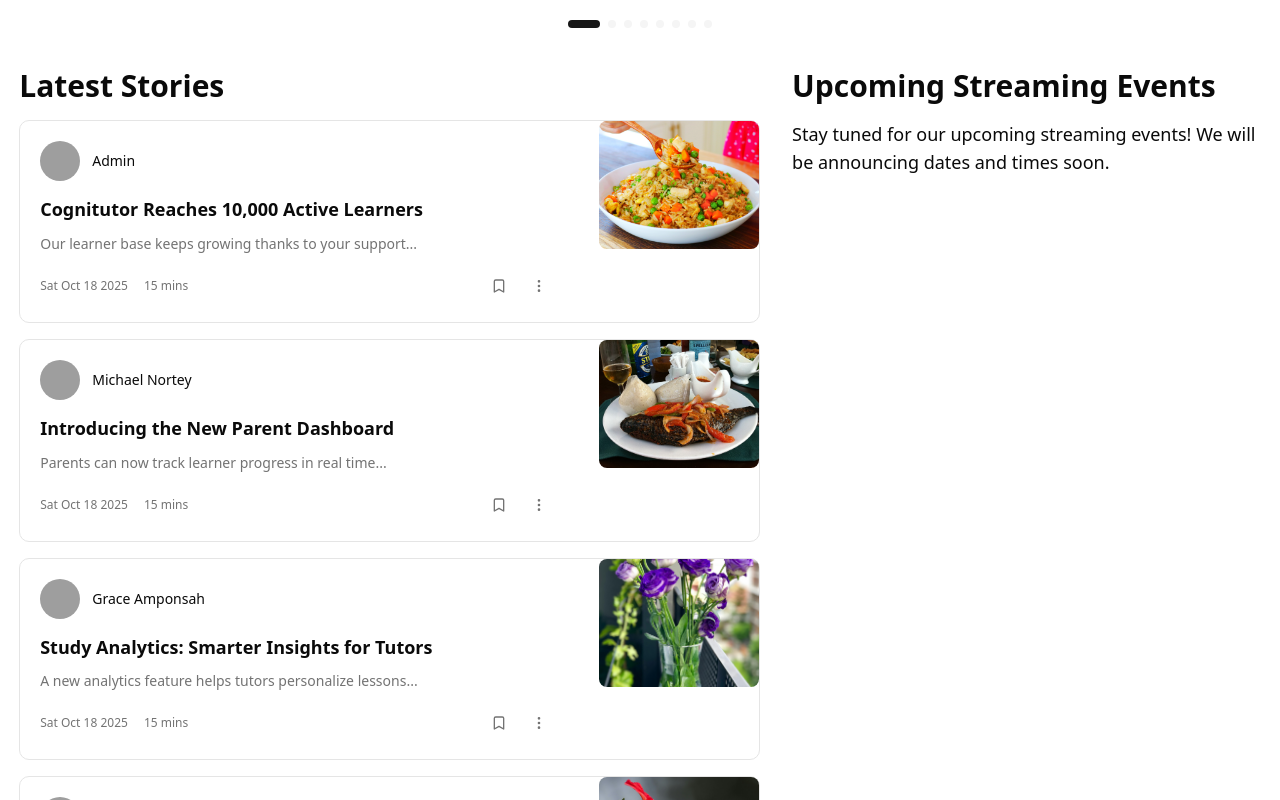
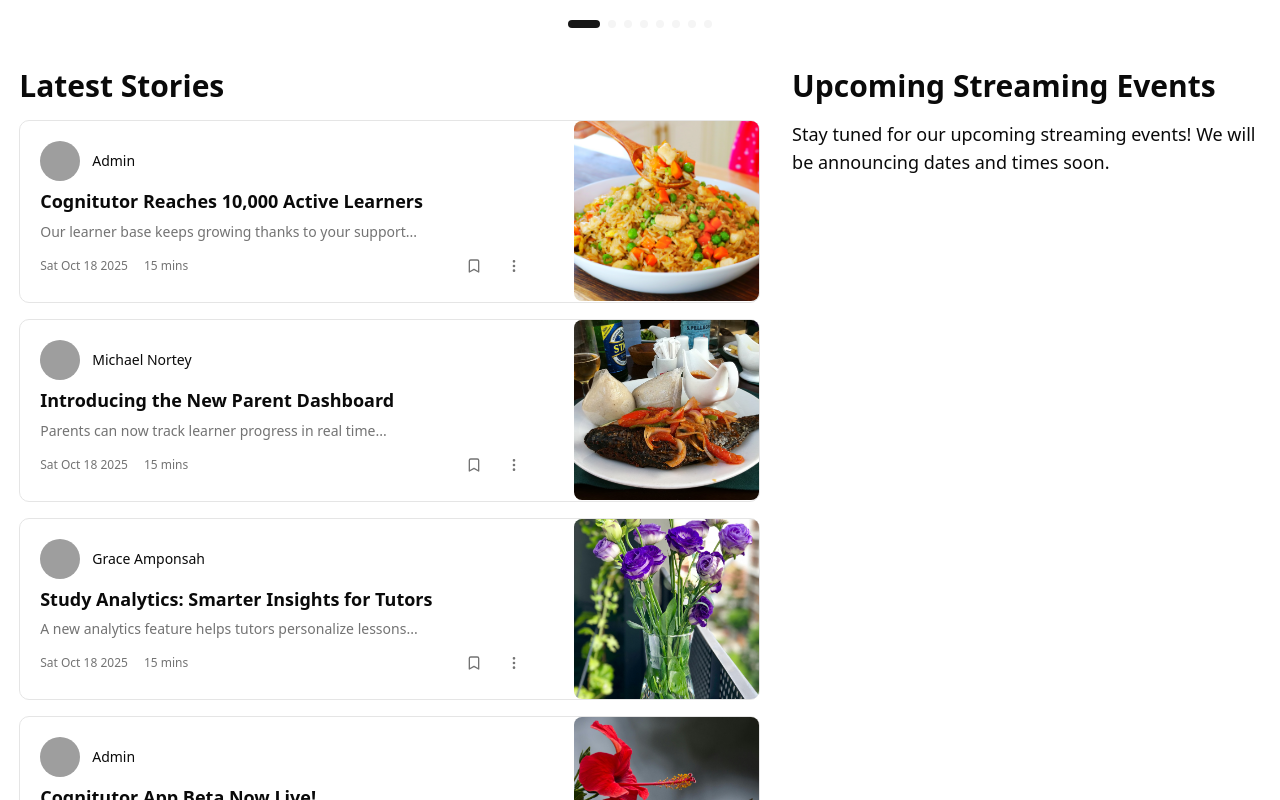
Before and after one commit to Nortey-Micheal/cyberhub, a Next.js app: page / in a window 1280 px wide. Shown: the part 1160-1960 px from the top of the page. Built offline with nearby package versions, Linux system fonts and the light colour scheme; grey boxes are pictures that could not be loaded.

Commit message:
refactor: improve layout and spacing in LatestBlogCard component for better readability

```diff
--- a/src/components/latest-blogs.tsx
+++ b/src/components/latest-blogs.tsx
@@ -5,11 +5,11 @@ import { BlogType } from "@/lib/blogData"
 
 export function LatestBlogCard({ author, title, content, createdAt, readingTime, image }: BlogType) {
   return (
-    <div className="flex flex-col-reverse lg:flex-row gap-6 p-0 bg-card border border-border rounded-lg hover:shadow-md transition-shadow">
+    <div className=" flex flex-col-reverse lg:flex-row gap-6 p-0 bg-card border border-border rounded-lg hover:shadow-md transition-shadow">
       {/* Left Content */}
-      <div className="flex-1 flex flex-col p-5">
+        <div className="flex-1 w-3/4 flex flex-col p-5 gap-2">
             {/* Author Section */}
-        <div className="flex items-center gap-3 mb-4">
+            <div className="flex items-center gap-3 ">
                 <Avatar className="h-10 w-10">
                     <AvatarImage src={"/placeholder.svg"} alt={author} />
                     <AvatarFallback>{author.charAt(0)}</AvatarFallback>
@@ -18,13 +18,13 @@ export function LatestBlogCard({ author, title, content, createdAt, readingTime,
             </div>
 
             {/* Title */}
-        <h3 className="text-lg font-semibold text-foreground mb-3 leading-snug">{title}</h3>
+            <h3 className="text-lg font-semibold text-foreground leading-snug">{title}</h3>
 
             {/* content */}
-        <p className="text-sm text-muted-foreground mb-4 line-clamp-2">{content}</p>
+            <p className="text-sm text-muted-foreground">{content}</p>
 
             {/* Footer with createdAt, Read Time, and Actions */}
-        <div className="flex items-center justify-between mt-auto">
+            <div className="w-full flex items-center justify-between ">
                 <div className="flex items-center gap-4 text-xs text-muted-foreground">
                     <span>{createdAt?.toDateString() || new Date().toDateString()}</span>
                     <span>{readingTime || "15 mins"}</span>
@@ -41,8 +41,8 @@ export function LatestBlogCard({ author, title, content, createdAt, readingTime,
         </div>
 
       {/* Right Image */}
-      <div className="flex-shrink-0">
-        <img src={image || "/placeholder.svg"} alt={title} className="h-40 lg:h-32 w-full lg:w-40 object-cover rounded-md" />
+        <div className="h-45 w-1/4 flex-shrink-0">
+            <img src={image || "/placeholder.svg"} alt={title} className="h-full w-full object-cover rounded-md" />
         </div>
     </div>
   )
```
Lines whose indentation alone changed are shown as unchanged.
